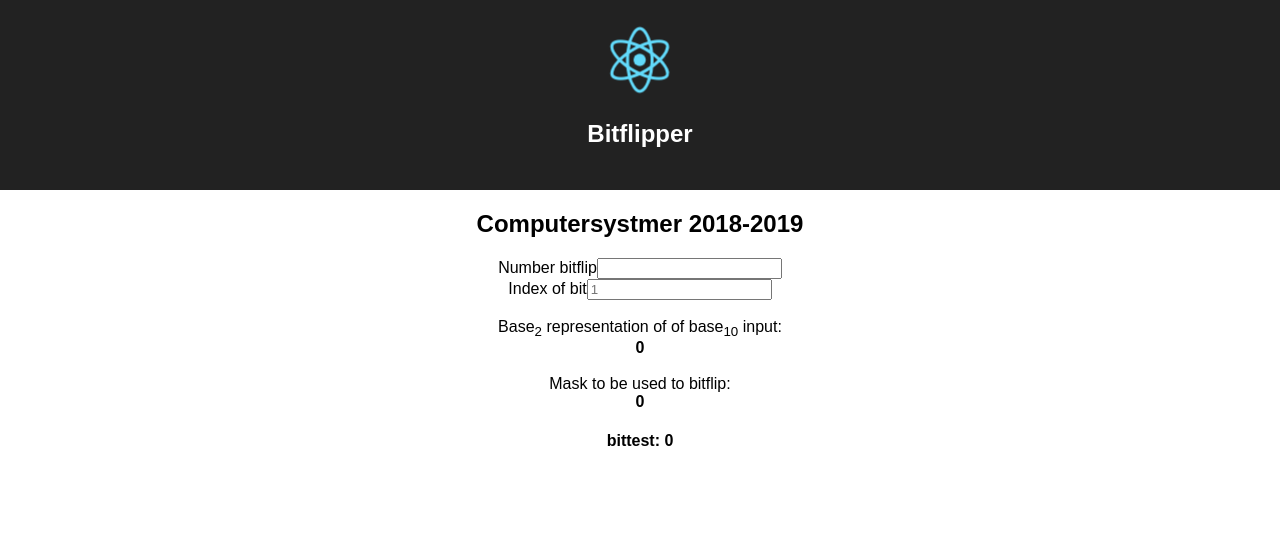
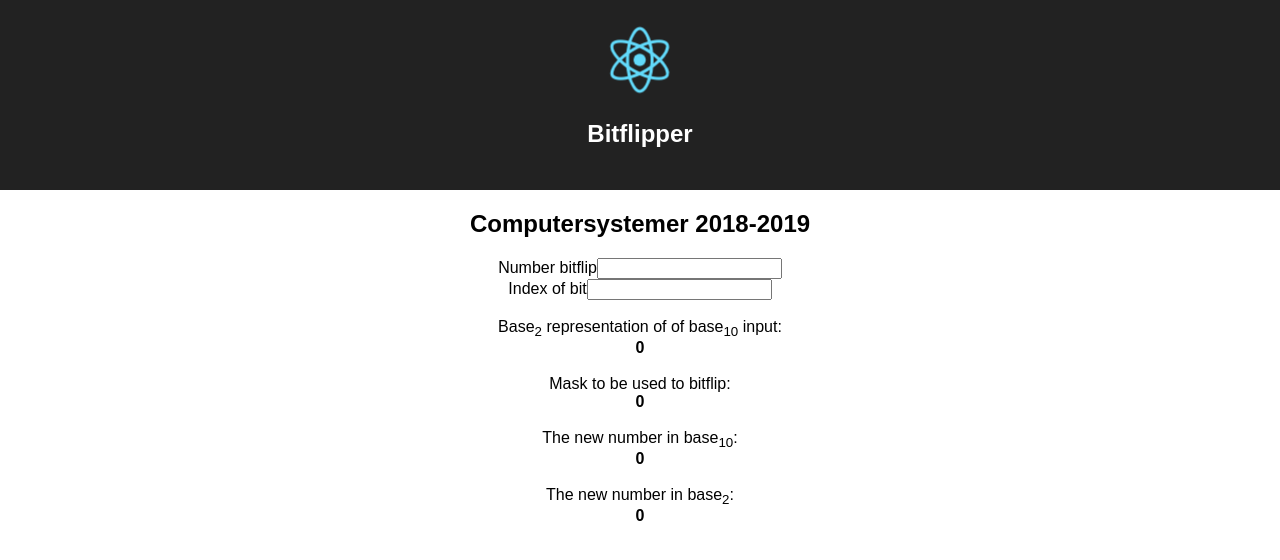
Before and after one commit to HerlufFraDiku/bitflipperreact, a React (Vite) app: page / in a window 1280 px wide. Shown: the top 560 px of the page. Built offline with nearby package versions, Linux system fonts and the light colour scheme.

Commit message:
finished the bitflipper. now adding some material UI (or trying)

```diff
--- a/src/App.js
+++ b/src/App.js
@@ -1,6 +1,7 @@
 import React, { Component } from 'react';
 import logo from './logo.svg';
 import './App.css';
+import 'typeface-roboto';
 
 class App extends Component {
 
@@ -37,13 +38,10 @@ class App extends Component {
   }
 
   bitflip (value, index) {
-    //var mask = createmask();
-    //var bitvalue = Number(value).toString(2);
+    var mask = this.createmask(index);
+    var newval = value ^ mask;
 
-    //var newval = bitvalue ^ mask;
-    //var newvalstring = newval.toString(2);
-
-    return 0;
+    return newval;
 
   }
 
@@ -55,7 +53,7 @@ class App extends Component {
           <img src={logo} className="App-logo" alt="logo" />
           <h1 className="App-title">Bitflipper</h1>
         </header>
-        <h2>Computersystmer 2018-2019</h2>
+        <h2>Computersystemer 2018-2019</h2>
 
 
         <form onSubmit={this.handleSubmit}>
@@ -73,7 +71,6 @@ class App extends Component {
         <label>Index of bit</label>
               <input
                 type="number"
-                placeholder='1'
                 value={this.state.inputvalue2}
                 onChange={(event) => this.handleChange(event, "inputvalue2")}
               />
@@ -91,8 +88,17 @@ class App extends Component {
         <br></br>
         <par><b>{Number(this.createmask(this.state.inputvalue2)).toString(2)}</b></par>
 
-        <h4>bittest: {this.bitflip(this.state.inputvalue1, this.state.inputvalue2)}</h4>
+        <br></br><br></br>
 
+        <par>The new number in base<sub>10</sub>:</par>
+        <br></br>
+        <par><b>{this.bitflip(this.state.inputvalue1, this.state.inputvalue2)}</b></par>
+
+        <br></br><br></br>
+
+        <par>The new number in base<sub>2</sub>:</par>
+        <br></br>
+        <par><b>{Number(this.bitflip(this.state.inputvalue1, this.state.inputvalue2)).toString(2)}</b></par>
 
 
       </div>
--- a/src/index.js
+++ b/src/index.js
@@ -2,6 +2,8 @@ import React from 'react';
 import ReactDOM from 'react-dom';
 import './index.css';
 import App from './App';
+import 'typeface-roboto';
+
 
 ReactDOM.render(
   <App />,
```
Also changed, not shown: package.json (+8 -2 lines), src/index.css (line endings or trailing spaces), 2 other files (tests, documents, lock files or other folders).
